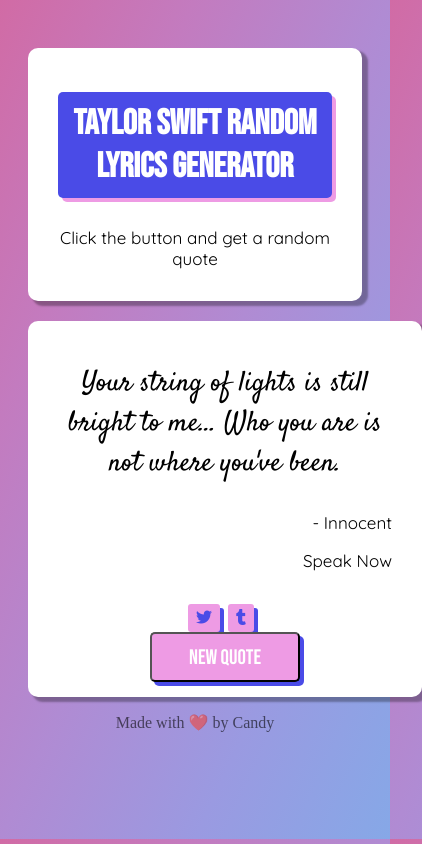
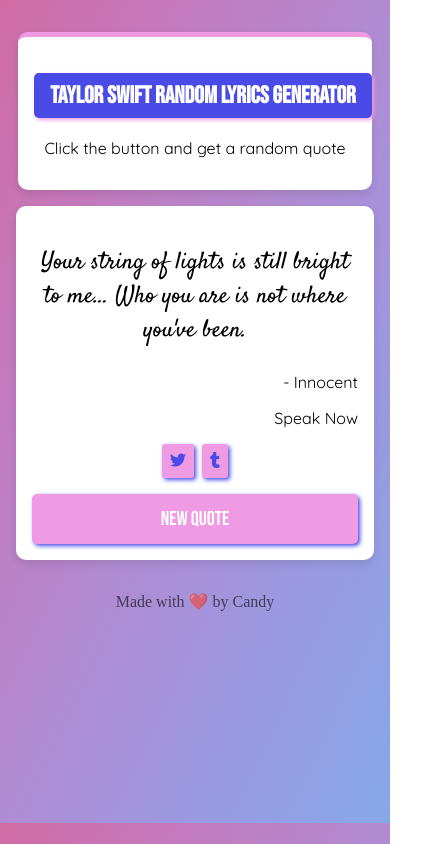
Before and after one commit to CandyVelazco100/Taylor-LyricsGenerator, a React (Create React App) app: page / in a window 390 px wide. Shown: the whole page, 422 px wide, since content can reach past the window. Built offline with nearby package versions, Linux system fonts and the light colour scheme.

Commit message:
Update style.css

```diff
--- a/src/styles/style.css
+++ b/src/styles/style.css
@@ -1,73 +1,65 @@
 @import url("https://maxcdn.bootstrapcdn.com/font-awesome/4.6.1/css/font-awesome.min.css");
 @import url("https://fonts.googleapis.com/css2?family=Bebas+Neue&family=Quicksand:wght@300;400;500&family=Raleway:wght@200&family=Satisfy&display=swap");
+
 body {
   height: 97.5vh;
-  background-image: linear-gradient(
-    to right bottom,
-    #d16ba5,
-    #c37bbf,
-    #b08bd3,
-    #9a9ae1,
-    #86a8e7
-  );
+  background-image: linear-gradient(to right bottom, #d16ba5, #c37bbf, #b08bd3, #9a9ae1, #86a8e7);
   overflow: hidden;
+  margin: 0;
+  font-size: 1rem;
 }
 
 .content {
   max-width: 600px;
   padding: 20px;
   margin: auto;
-  justify-content: center;
+  display: flex;
+  flex-direction: column;
   align-items: center;
 }
 
 .card {
-  padding: 15px 30px 15px 30px;
-  max-width: 500px;
-  max-height: 300px;
+  padding: 1rem;
+  max-width: 100%;
   text-align: center;
   background-color: white;
-  box-shadow: 5px 4px 2px 1px rgba(0, 0, 0, 0.3);
+  box-shadow: 0 4px 8px rgba(0, 0, 0, 0.1);
   border-radius: 10px;
-  border-top: #ee9be4 5px;
-  margin-top: 20px;
+  border-top: 5px solid #ee9be4;
+  margin-top: 1rem;
   animation: blink 2s ease;
   font-family: "Quicksand", sans-serif;
-  font-size: 17px;
+  font-size: 1rem;
 }
 
 h2 {
   background-color: #4a4be7;
-  color: #ffffff;
-  padding: 10px;
+  color: white;
+  padding: 0.5rem;
   font-family: "Bebas Neue", cursive;
-  font-size: 35px;
+  font-size: 2rem;
   text-align: center;
   border-radius: 5px;
-  box-shadow: 4px 4px #ee9be4;
+  box-shadow: 2px 2px 4px #ee9be4;
+  width: 100%;
 }
 
 .quote-box {
   position: relative;
-  padding: 15px 30px 15px 30px;
-  max-width: 500px;
-  display: table;
+  padding: 1rem;
+  max-width: 100%;
   background-color: white;
   border-radius: 10px;
-  width: 100%;
-  height: auto;
-  margin-top: 20px;
-  box-shadow: 5px 4px 2px 1px rgba(0, 0, 0, 0.3);
+  margin-top: 1rem;
+  box-shadow: 0 4px 8px rgba(0, 0, 0, 0.1);
   animation: blink 2s ease;
 }
 
 #text {
   font-family: "Satisfy", cursive;
   text-align: center;
-  height: auto;
-  clear: both;
   font-weight: 500;
-  font-size: 28px;
+  font-size: 1.75rem;
   animation: blink 1.4s ease;
 }
 
@@ -75,107 +67,99 @@
 #album {
   font-family: "Quicksand", sans-serif;
   text-align: right;
-  font-size: 17px;
+  font-size: 1rem;
   animation: blink 1.4s ease;
 }
 
 .icon-box {
   display: flex;
+  flex-direction: row;
+  justify-content: space-between;
   align-items: center;
-  justify-content: space-between;
-  margin: 4% auto 0% auto;
+  width: 100%;
+  margin-top: 1rem;
 }
 
 button {
   height: 50px;
   width: 150px;
   font-family: "Bebas Neue", cursive;
-  font-size: 21px;
-  color: #ffffff;
+  font-size: 1.25rem;
+  color: white;
   background-color: #ee9be4;
-  box-shadow: 4px 4px #4a4be7;
-  padding: 5px;
+  box-shadow: 2px 2px 4px #4a4be7;
+  padding: 0.5rem;
   border-radius: 5px;
+  border: none;
+  cursor: pointer;
 }
 
 .social-media {
   display: flex;
+  gap: 0.5rem;
 }
 
 .social-media > a {
-  margin-right: 0.5rem;
   background: #ee9be4;
-  box-shadow: 4px 4px #4a4be7;
+  box-shadow: 2px 2px 4px #4a4be7;
   border-radius: 3px;
   color: #4a4be7;
-  padding: 0.3rem 0.5rem;
+  padding: 0.5rem;
   cursor: pointer;
-  border-radius: 3px;
+  text-decoration: none;
 }
 
 .social-media > a:hover {
   opacity: 0.9;
-  animation: backwards;
-}
-
-.fa-brands fa-twitter fa-bounce {
-  height: 50px;
-  width: 150px;
-  font-size: 21px;
-  color: #ffffff;
-  background-color: #ee9be4;
-  box-shadow: 4px 4px #4a4be7;
-  padding: 5px;
-  border-radius: 3px;
-}
-
-.fa-brands fa-tumblr fa-bounce {
-  height: 50px;
-  width: 150px;
-  font-size: 21px;
-  color: #ffffff;
-  background-color: #ee9be4;
-  box-shadow: 4px 4px #4a4be7;
-  padding: 5px;
-  border-radius: 3px;
 }
 
 footer {
-  color: rgba(0, 0, 0, 0.579);
+  color: rgba(0, 0, 0, 0.6);
   text-align: center;
   margin-top: auto;
+  padding: 1rem;
 }
 
-@media (max-width: 500px) {
-  #quote-box {
-    width: auto;
-    max-width: none;
-    min-width: auto;
-    margin: 4%;
+@media (max-width: 600px) {
+  .content {
+    padding: 1rem;
+  }
+
+  .card, .quote-box {
+    padding: 1rem;
+  }
+
+  h2 {
+    font-size: 1.5rem;
+    padding: 0.5rem;
   }
 
   #text {
-    width: auto;
+    font-size: 1.5rem;
   }
 
   .icon-box {
     flex-direction: column;
+    gap: 1rem;
+  }
+
+  button {
+    width: 100%;
+  }
+
+  .social-media {
     justify-content: center;
-    align-items: center;
-    margin: 10% auto 0%;
   }
 }
 
 @keyframes blink {
   0% {
-      opacity: 0;
+    opacity: 0;
   }
-
   70% {
-      opacity: .5;
+    opacity: 0.5;
   }
-
   100% {
-      opacity: 1;
+    opacity: 1;
   }
 }
```
